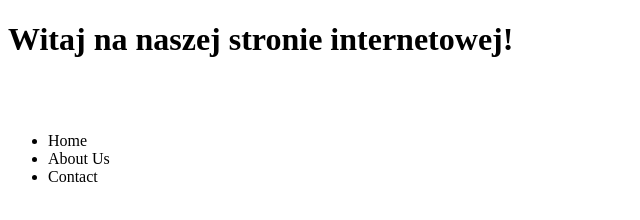
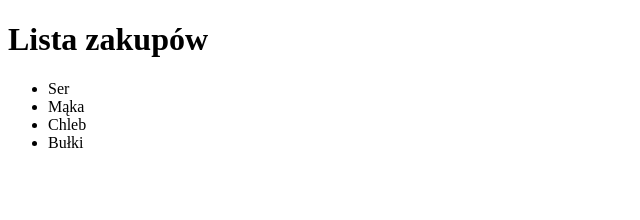
Before and after one commit to Yuify-Exercises/Zadania, a plain HTML site: page index.html in a window 1280 px wide. Shown: the whole page, without its empty margins (0-640 px from the left). Drawn offline with Linux system fonts and the light colour scheme.

Commit message:
Add files via upload

```diff
--- a/index.html
+++ b/index.html
@@ -1,13 +1,12 @@
 <!DOCTYPE html>
 <html>
     <body>
-        <h1>Witaj na naszej stronie internetowej!</h1>
-        <br>
-        <br>
+        <h1>Lista zakupów</h1>
         <ul>
-            <li>Home</li>
-            <li>About Us</li>
-            <li>Contact</li>
+            <li>Ser</li>
+            <li>Mąka</li>
+            <li>Chleb</li>
+            <li>Bułki</li>
         </ul>
     </body>
 </html>
```
